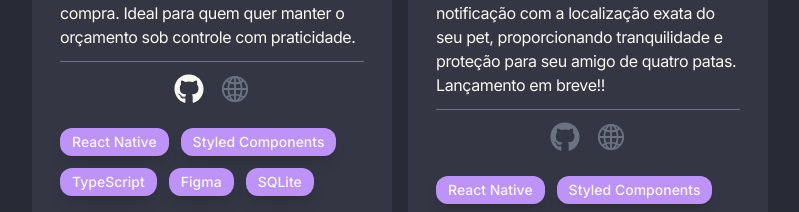
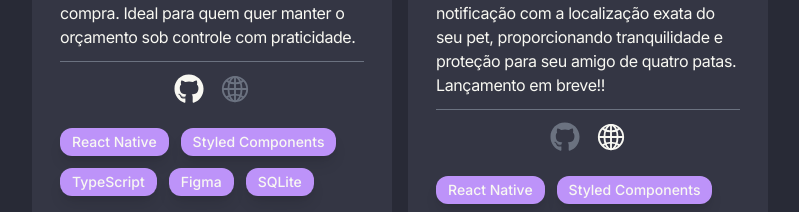
Before and after one commit to SterRoque/meu-portifolio, a Next.js app: page / in a window 1280 px wide. Shown: the part 1080-1292 px from the top of the page, without its empty margins (240-1039 px from the left). Built offline with nearby package versions, Linux system fonts and the light colour scheme.

Commit message:
feat: add link in project

```diff
--- a/src/constants/projects.ts
+++ b/src/constants/projects.ts
@@ -19,7 +19,8 @@ export const projects = [
       img: '/imgs/redepet-app.png',
       description:
          'RedePet é o aplicativo ideal para garantir a segurança dos seus pets. Com ele, você pode cadastrar seus animais e rastreá-los em tempo real usando o QR code na coleira. Sempre que o QR code for escaneado, você receberá uma notificação com a localização exata do seu pet, proporcionando tranquilidade e proteção para seu amigo de quatro patas. \n\n Lançamento em breve!!',
-      urlSite: '',
+      urlSite:
+         'https://play.google.com/store/apps/details?id=app.redepet.localiza',
       urlGithub: '',
       stacks: [
          'React Native',
```
